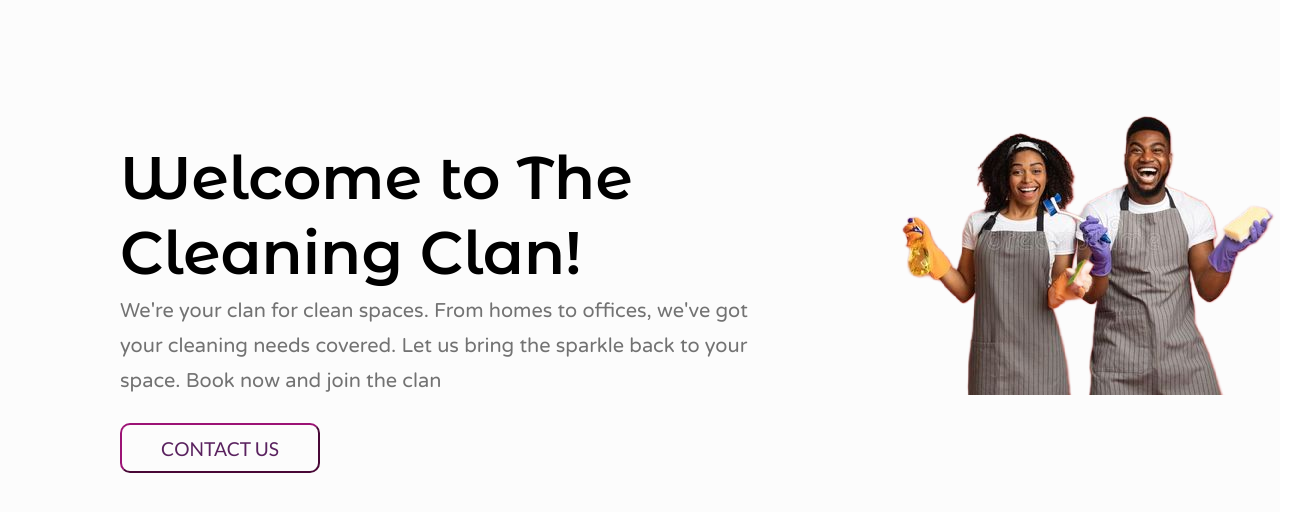
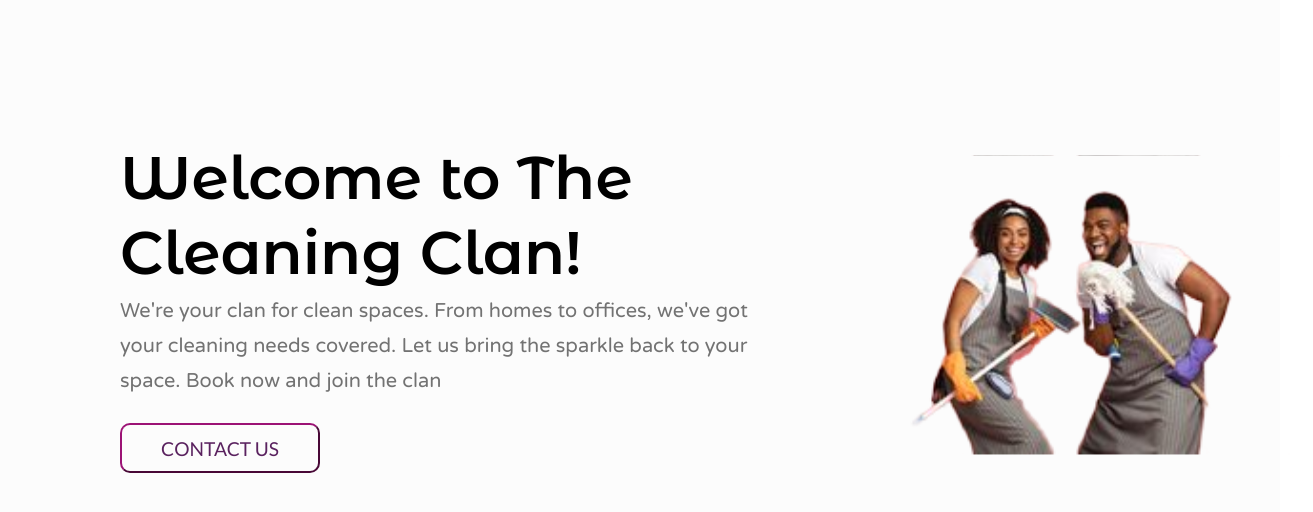
Before and after one commit to eniolaSamuel/CleaningClanProductPage, a React (Create React App) app: page /home-page in a window 1280 px wide. Shown: the top 512 px of the page, 1313 px wide, since content can reach past the window. Built offline with nearby package versions, Linux system fonts and the light colour scheme; a web font is replaced by a local one.

Commit message:
subsequent tcc commit

```diff
--- a/src/styles/HomePage.css
+++ b/src/styles/HomePage.css
@@ -66,4 +66,10 @@
 
 .side-image{
     margin-top: 80px;
+
 }
+
+.side-image img{
+    width: 450px;
+    height: 450px;
+}
--- a/src/styles/ServicePage.css
+++ b/src/styles/ServicePage.css
@@ -180,7 +180,7 @@
     background: -webkit-repeating-linear-gradient(#2d0e54 ,#fb03b6);
     -webkit-background-clip: text;
     -webkit-text-fill-color: transparent;
-    margin-bottom: 40pxpx;
+    margin-bottom: 40px;
 }
 
 .service-modal {
```
Also changed, not shown: src/assets/svg/cleaning-personel.svg.
